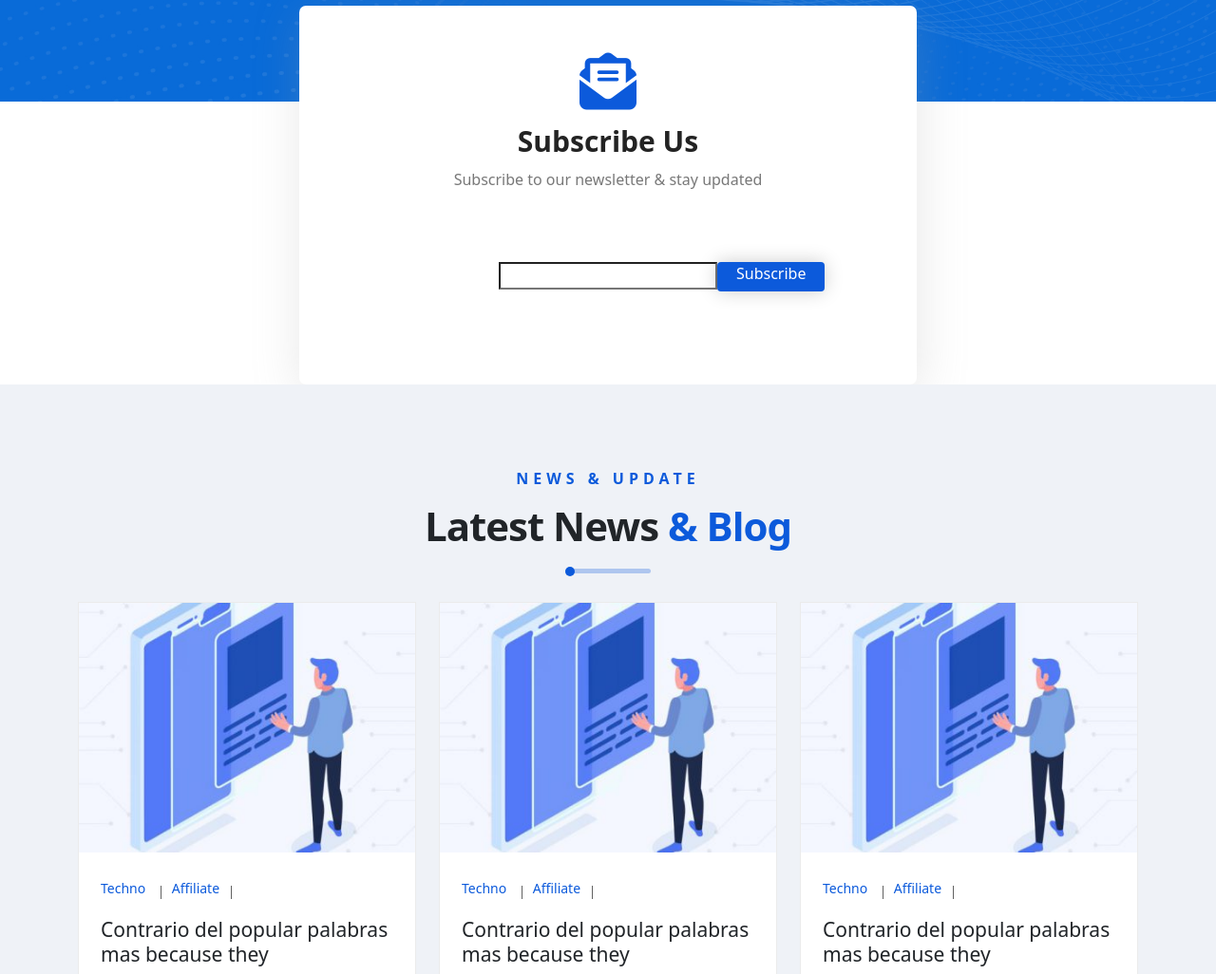
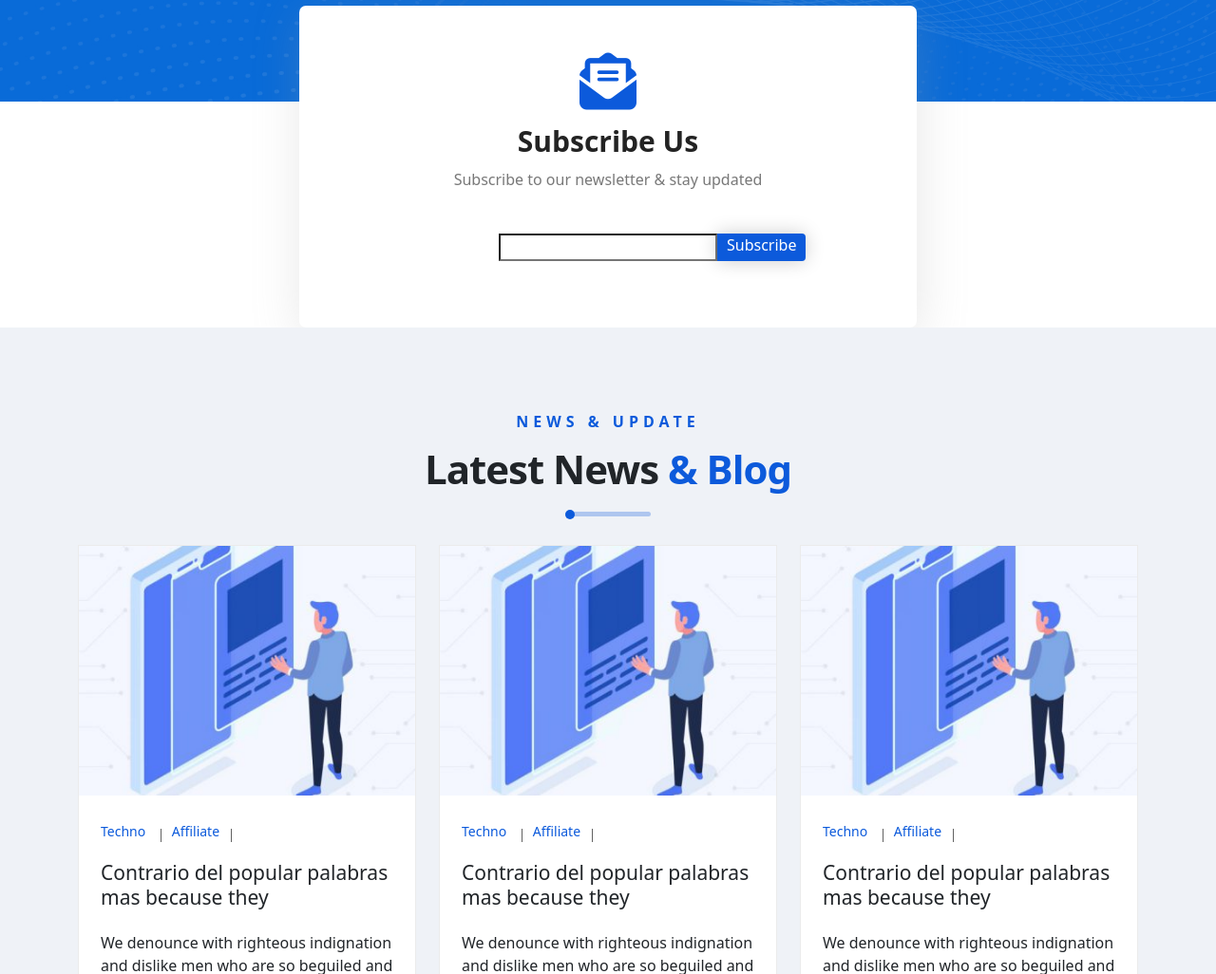
Before and after one commit to Avinash-Rajak/techno-template, a plain HTML site: page ML.html in a window 1280 px wide. Shown: the part 5100-6126 px from the top of the page at 95% size. Drawn offline with nearby package versions, Linux system fonts and the light colour scheme.

Commit message:
Update ml2.0.css

```diff
--- a/styles/ml2.0.css
+++ b/styles/ml2.0.css
@@ -653,7 +653,7 @@ body{
 /* --------------------------newsletter------------------ */
 
 .newsletter{
-    padding: 50px;
+    padding: 20px;
     font-size: 15px;
 }
 
@@ -662,11 +662,11 @@ body{
     background-color: #0c5adb;
     position: absolute;
     font-size: 16px;
-    padding: 0 20px;
-    padding-bottom: 7px;
+    padding: 0 10px;
+    padding-bottom: 5px;
     color: #fff;
     transition: 0.3s;
-    border-radius: 4px;
+    border-radius: 0px 4px 4px 0px;
     box-shadow: 0 0 20px 0 rgba(0, 0, 0, 0.2);
 }
 
```
